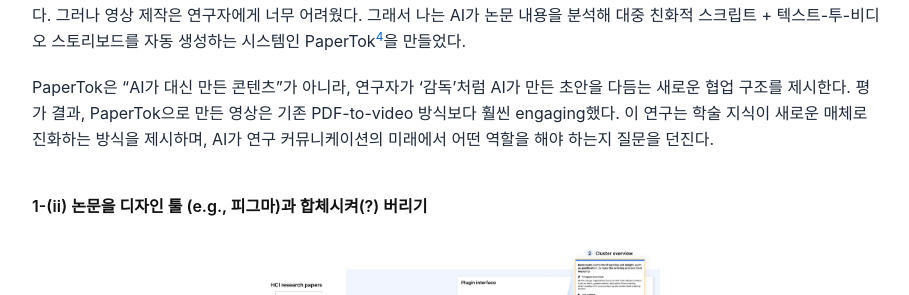
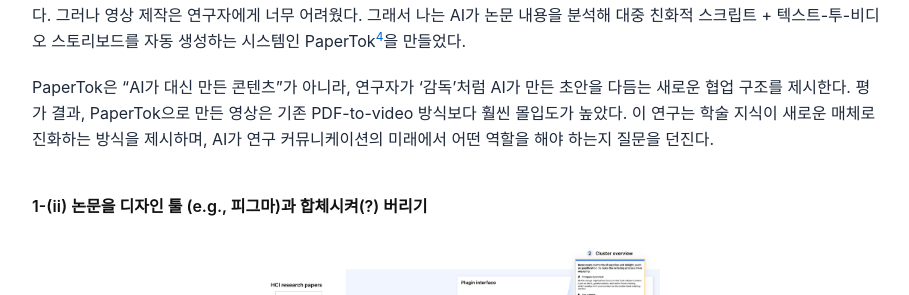
Before and after one commit to donghoon-io/blog, a Jekyll site: the page built from _posts/2025-11-21-translational-science.md, in a window 1280 px wide and 900 px high, scrolled down 2631 px. Shown: the part 183-478 px from the top of the window, without its empty margins (184-1093 px from the left). Built offline with Jekyll 4.4.1, drawn with Linux system fonts in a browser that asks for light colours; nearby versions of some CDN libraries.

Commit message:
Update 2025-11-21-translational-science.md

```diff
--- a/_posts/2025-11-21-translational-science.md
+++ b/_posts/2025-11-21-translational-science.md
@@ -64,7 +64,7 @@ Colusso *et al.*[^2] 에 따르면, 연구가 실재로 변환되는 과정은
 
 HCI 내 디자이너들에게 카드가 어떠한 '메타포'로 작용한다면, 영상은 디자이너가 아니더라도 많이 소비되는 인기있는 미디엄이다. 그러나 영상 제작은 연구자에게 너무 어려웠다. 그래서 나는 AI가 논문 내용을 분석해 대중 친화적 스크립트 + 텍스트-투-비디오 스토리보드를 자동 생성하는 시스템인 PaperTok[^4]을 만들었다.
 
-PaperTok은 “AI가 대신 만든 콘텐츠”가 아니라, 연구자가 ‘감독’처럼 AI가 만든 초안을 다듬는 새로운 협업 구조를 제시한다. 평가 결과, PaperTok으로 만든 영상은 기존 PDF-to-video 방식보다 훨씬 engaging했다. 이 연구는 학술 지식이 새로운 매체로 진화하는 방식을 제시하며, AI가 연구 커뮤니케이션의 미래에서 어떤 역할을 해야 하는지 질문을 던진다.
+PaperTok은 “AI가 대신 만든 콘텐츠”가 아니라, 연구자가 ‘감독’처럼 AI가 만든 초안을 다듬는 새로운 협업 구조를 제시한다. 평가 결과, PaperTok으로 만든 영상은 기존 PDF-to-video 방식보다 훨씬 몰입도가 높았다. 이 연구는 학술 지식이 새로운 매체로 진화하는 방식을 제시하며, AI가 연구 커뮤니케이션의 미래에서 어떤 역할을 해야 하는지 질문을 던진다.
 
 
 #### 1-(ii) 논문을 디자인 툴 (e.g., 피그마)과 합체시켜(?) 버리기
```
